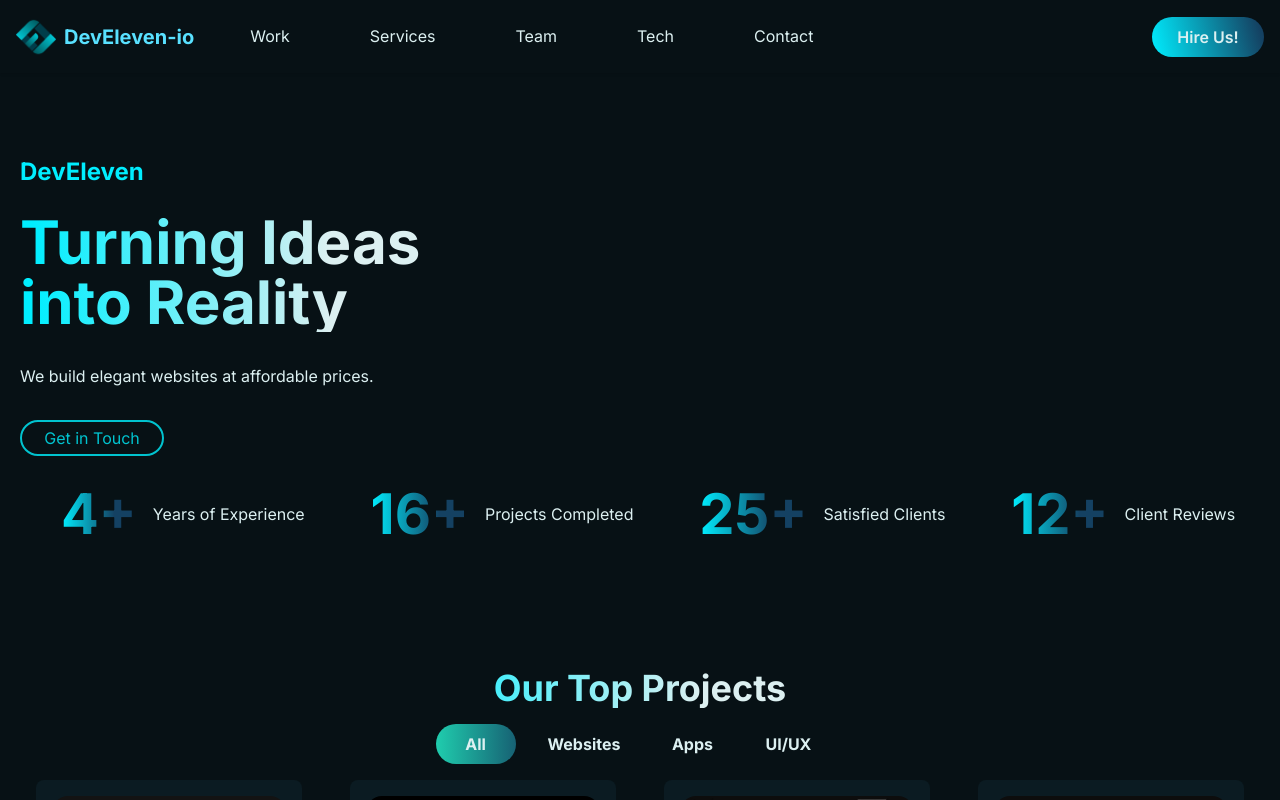
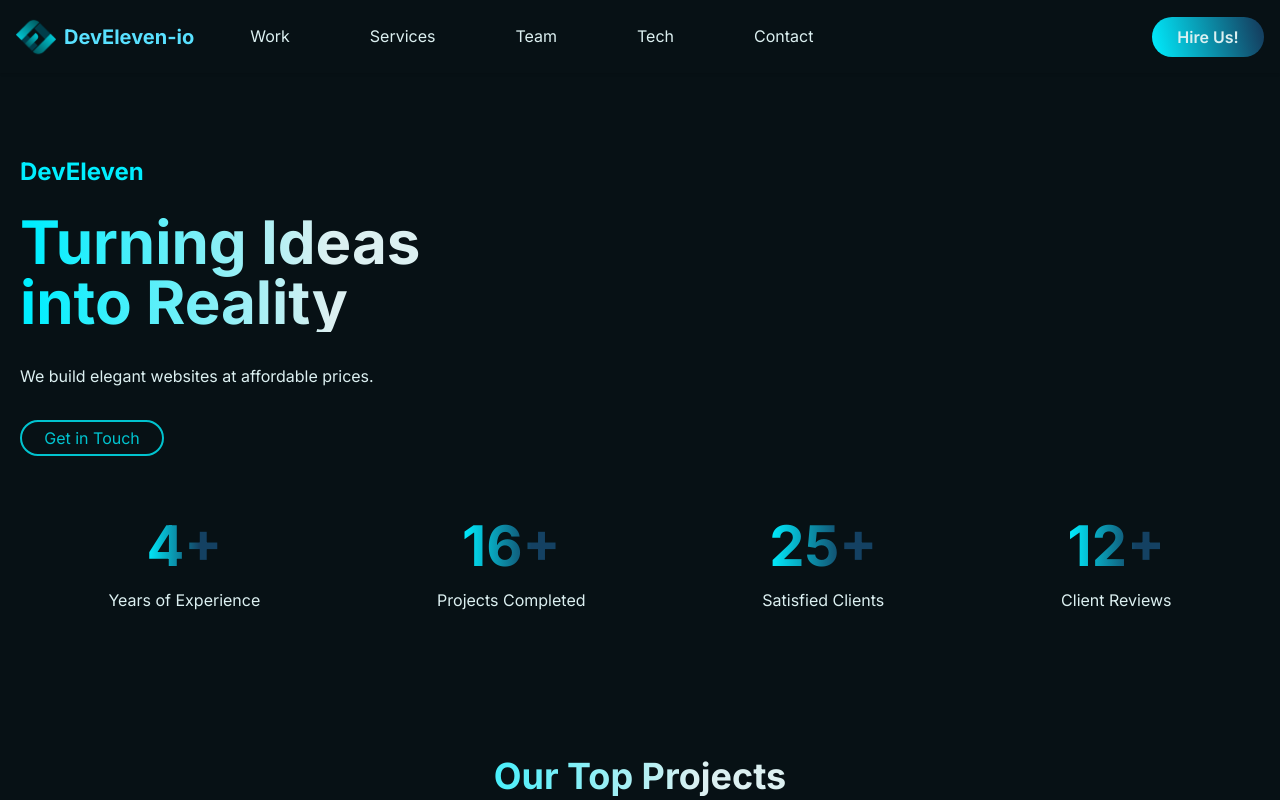
Before and after one commit to DEVELEVEN-io/develeven-io, a Next.js app: page / in a window 1280 px wide. Shown: the top 800 px of the page. Built offline with nearby package versions, Linux system fonts and the light colour scheme.

Commit message:
fixed many bugs

```diff
--- a/components/Header/Header.jsx
+++ b/components/Header/Header.jsx
@@ -1,13 +1,31 @@
-import React from 'react';
+"use client";
+import React, { useEffect, useState } from 'react';
 
 const Header = () => {
-  // Define achievement data
-  const achievements = [
-    { count: "4+", info: "Years of Experience" },
-    { count: "16+", info: "Projects Completed" },
-    { count: "25+", info: "Satisfied Clients" },
-    { count: "12+", info: "Client Reviews" },
+  // Define initial achievement data
+  const initialAchievements = [
+    { count: "0", info: "Years of Experience" },
+    { count: "0", info: "Projects Completed" },
+    { count: "0", info: "Satisfied Clients" },
+    { count: "0", info: "Client Reviews" },
   ];
+
+  // State to hold achievements data
+  const [achievements, setAchievements] = useState(initialAchievements);
+
+  // Effect to update achievement counts on page load
+  useEffect(() => {
+    // Update achievement counts based on some logic here
+    // For demonstration, we'll update them immediately
+    setAchievements([
+      { count: "4+", info: "Years of Experience" },
+      { count: "16+", info: "Projects Completed" },
+      { count: "25+", info: "Satisfied Clients" },
+      { count: "12+", info: "Client Reviews" },
+    ]);
+
+    // Cleanup function (not needed here since no event listeners are added)
+  }, []); // Empty dependency array ensures this effect runs only once on mount
 
   return (
     <header className="header container flex flex-col justify-between mx-auto mt-32 w-full">
@@ -21,19 +39,13 @@ const Header = () => {
         Get in Touch
       </button>
 
-      <div className="achivements flex flex-row">
+      {/* Achievements Section with added classes */}
+      <div className="achievements flex flex-row justify-around my-8">
         {/* Dynamically generate each achievement */}
         {achievements.map((achievement, index) => (
-          <div key={index} className="achivement mx-auto flex flex-row items-center">
-            <span className="bigGradient mx-4">{achievement.count}</span>
-            <span className="info">
-              {achievement.info.split("<br />").map((line, idx) => (
-                <React.Fragment key={idx}>
-                  {line}
-                  <br />
-                </React.Fragment>
-              ))}
-            </span>
+          <div key={index} className="ml flex flex-col items-center">
+            <span className="bigGradient">{achievement.count}</span>
+            <span className="info">{achievement.info}</span>
           </div>
         ))}
       </div>
--- a/components/Tech/Tech.jsx
+++ b/components/Tech/Tech.jsx
@@ -1,3 +1,6 @@
+// Tech.jsx
+"use client";
+import { useEffect, useState } from 'react';
 import { images } from '../../constants';
 import Image from 'next/image';
 
@@ -15,6 +18,61 @@ const skillsData = [
 ];
 
 const Tech = () => {
+  // Use useClient to ensure component is rendered on the client side
+
+  const [skillsPlayed, setSkillsPlayed] = useState(false);
+
+  useEffect(() => {
+    function handleScroll() {
+      const scrolled = window.scrollY;
+      const threshold = 1200;
+
+      if (!skillsPlayed && scrolled >= threshold) {
+        loadSkills();
+        setSkillsPlayed(true);
+      }
+    }
+
+    window.addEventListener('scroll', handleScroll);
+
+    // Cleanup the event listener on component unmount
+    return () => {
+      window.removeEventListener('scroll', handleScroll);
+    };
+  }, [skillsPlayed]);
+
+  function loadSkills() {
+    const skCounters = document.querySelectorAll('.counter span');
+    const progressBars = document.querySelectorAll('.sk-progress svg circle');
+
+    skCounters.forEach((skCounter, index) => {
+      const cvalue = Number(skCounter.dataset.target);
+      let strokeValue = 427 - 427 * (cvalue / 100);
+
+      progressBars[index].style.animation = 'progress 2s ease-in-out forwards';
+      progressBars[index].style.setProperty('--target', strokeValue);
+
+      setTimeout(() => {
+        updateCount(skCounter, cvalue);
+      }, 400);
+    });
+
+    setTimeout(() => {
+      setSkillsPlayed(true);
+    }, 2000);
+  }
+
+  function updateCount(num, maxNum) {
+    let currentNum = +num.innerText;
+
+    if (currentNum < maxNum) {
+      num.innerText = currentNum + 1;
+      setTimeout(() => {
+        updateCount(num, maxNum);
+      }, 12);
+    }
+  }
+
   return (
     <section id="tech" className="container flex flex-col justify-between mx-auto mt-14 w-full">
       <h2 className="text-4xl font-bold text-gradient my-2">Technologies we use</h2>
@@ -28,7 +86,7 @@ const Tech = () => {
                 <circle className={skill.circleClass} cx={75} cy={75} r={68} />
               </svg>
               <div className="techLogo">
-                <Image loading="eager" src={skill.image} alt={`${skill.name} logo`} />
+                <Image loading="eager" src={skill.image} alt={`${skill.name} logo`} width={150} height={150} />
               </div>
               <h2 className="counter">
                 <span data-target={skill.proficiency}>0</span>%
--- a/src/app/page.js
+++ b/src/app/page.js
@@ -1,80 +1,5 @@
-"use client";
-
-import { useEffect, useState } from "react";
 import { Header, Work, Services, Team, Tech, Navbar, Contact, Footer } from '../../components';
-
 export default function Home() {
-  const [skillsPlayed, setSkillsPlayed] = useState(false);
-  const [mlPlayed, setMlPlayed] = useState(false);
-
-  useEffect(() => {
-    function handleScroll() {
-      const scrolled = window.scrollY;
-
-      if (!skillsPlayed && scrolled >= 1200) {
-        loadSkills();
-        setSkillsPlayed(true);
-      }
-
-      if (!mlPlayed && scrolled >= 1750) {
-        mlCounter();
-        setMlPlayed(true);
-      }
-    }
-
-    window.addEventListener("scroll", handleScroll);
-
-    // Cleanup the event listener on component unmount
-    return () => {
-      window.removeEventListener("scroll", handleScroll);
-    };
-  }, [skillsPlayed, mlPlayed]);
-
-  function loadSkills() {
-    const skCounters = document.querySelectorAll(".counter span");
-    const progressBars = document.querySelectorAll(".sk-progress svg circle");
-
-    skCounters.forEach((skCounter, index) => {
-      const cvalue = Number(skCounter.dataset.target);
-      let strokeValue = 427 - 427 * (cvalue / 100);
-
-      progressBars[index].style.animation = "progress 2s ease-in-out forwards";
-      progressBars[index].style.setProperty("--target", strokeValue);
-
-      setTimeout(() => {
-        updateCount(skCounter, cvalue);
-      }, 400);
-    });
-
-    setTimeout(() => {
-      setSkillsPlayed(true);
-    }, 2000);
-  }
-
-  function mlCounter() {
-    const mlCounters = document.querySelectorAll(".number span");
-
-    mlCounters.forEach((mlCounter) => {
-      const mvalue = Number(mlCounter.dataset.target);
-      setTimeout(() => {
-        updateCount(mlCounter, mvalue);
-      }, 1000);
-    });
-
-    setMlPlayed(true);
-  }
-
-  function updateCount(num, maxNum) {
-    let currentNum = +num.innerText;
-
-    if (currentNum < maxNum) {
-      num.innerText = currentNum + 1;
-      setTimeout(() => {
-        updateCount(num, maxNum);
-      }, 12);
-    }
-  }
-
   return (
     <div>
       <Navbar />
```
